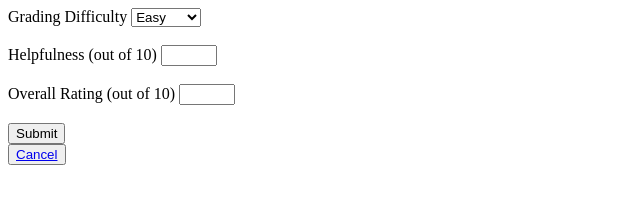
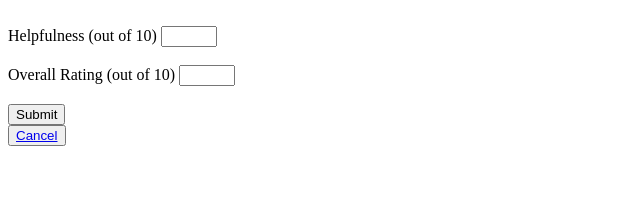
Before and after one commit to dal039/CSE134B, a plain HTML site: page cse134bhw2/public/wireframes/ta_rating.html in a window 1280 px wide. Shown: the whole page, without its empty margins (0-640 px from the left). Drawn offline with Linux system fonts and the light colour scheme.

Commit message:
clean up

```diff
--- a/cse134bhw2/public/wireframes/ta_rating.html
+++ b/cse134bhw2/public/wireframes/ta_rating.html
@@ -3,14 +3,6 @@
 <body>
 <div>
   <form action="./ta.html">
-    <div>
-      <label>Grading Difficulty</label>
-      <select name="Difficulty">
-        <option value="Easy">Easy</option>
-        <option value="Medium">Medium</option>
-        <option value="Hard">Hard</option>
-      </select>
-    </div>
     <br>
     <div>
       <label>Helpfulness (out of 10)</label>
```
Also changed, not shown: cse134bhw2/public/wireframes/professors.html (+1 -1 lines), cse134bhw2/public/wireframes/ta.html (+1 -1 lines).
